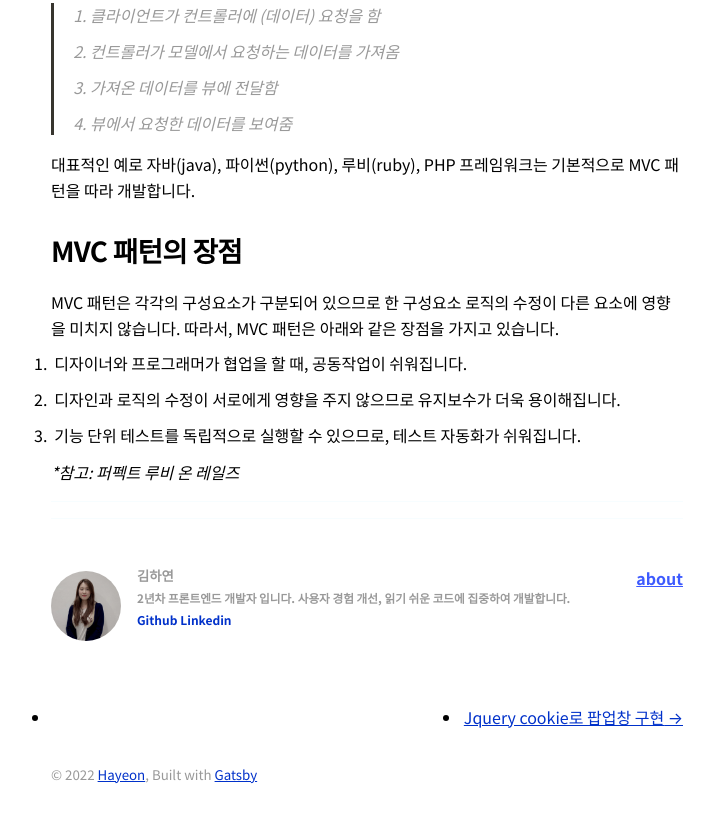
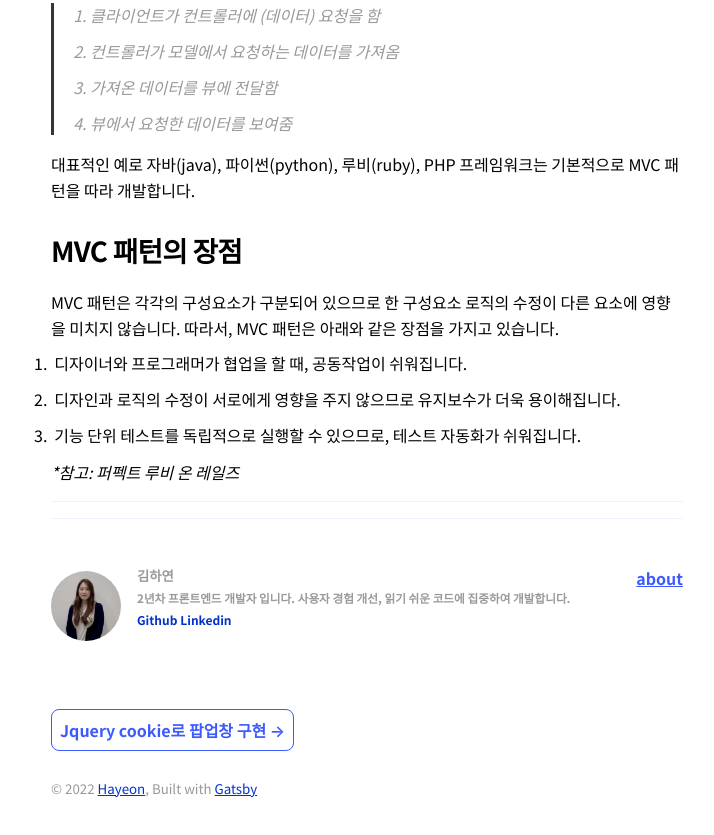
Before and after one commit to hayeon9826/hayeon-blog, a Gatsby site: page /210208-mvc-pattern/ in a window 1280 px wide. Shown: the part 1095-1930 px from the top of the page, without its empty margins (273-987 px from the left). Built offline with nearby package versions, Linux system fonts and the light colour scheme; Gatsby itself is replaced by a stand-in of ours; a small style sheet from the web is missing.

Commit message:
edit button layout, add seo

```diff
--- a/src/components/seo.js
+++ b/src/components/seo.js
@@ -19,7 +19,7 @@ const Seo = ({ description, lang, meta, title }) => {
             title
             description
             social {
-              twitter
+              linkedin
             }
           }
         }
--- a/src/style.css
+++ b/src/style.css
@@ -129,7 +129,7 @@ footer {
 }
 
 hr {
-  background: var(--color-light);
+  background: var(--category-active-border);
   height: 1px;
   border: 0;
 }
@@ -389,6 +389,7 @@ img {
 .bio {
   display: flex;
   margin-bottom: var(--spacing-10);
+  cursor: pointer;
 }
 
 .bio p {
@@ -469,6 +470,25 @@ button {
   border-radius: 0.5rem;
   padding: var(--spacing-2);
   border: none;
+  margin-top: var(--spacing-1);
+  margin-bottom: var(--spacing-1);
+}
+
+button.button-outline {
+  background-color: var(--bg-color);
+  border-radius: 0.5rem;
+  padding: var(--spacing-2);
+  border: 1px solid var(--color-primary);
+  color: var(--color-primary);
+  margin-top: var(--spacing-1);
+  margin-bottom: var(--spacing-1);
+}
+
+button.button-outline a {
+  text-decoration: none !important;
+  font-weight: var(--fontWeight-semibold);
+  font-size: var(--fontSize-1);
+  color: var(--color-primary);
 }
 
 button a {
@@ -476,6 +496,10 @@ button a {
   font-weight: var(--fontWeight-semibold);
   font-size: var(--fontSize-1);
   color: white;
+}
+
+button a:hover {
+  color: var(--category-active-border);
 }
 
 img {
--- a/src/templates/blog-post.js
+++ b/src/templates/blog-post.js
@@ -1,10 +1,10 @@
-import * as React from "react"
-import { Link, graphql } from "gatsby"
+import * as React from 'react'
+import { Link, graphql } from 'gatsby'
 
-import Bio from "../components/bio"
-import Layout from "../components/layout"
-import Seo from "../components/seo"
-import CommentPage from "../components/comments"
+import Bio from '../components/bio'
+import Layout from '../components/layout'
+import Seo from '../components/seo'
+import CommentPage from '../components/comments'
 
 const BlogPostTemplate = ({ data, location }) => {
   const post = data.markdownRemark
@@ -14,37 +14,27 @@ const BlogPostTemplate = ({ data, location }) => {
   const disqusConfig = {
     url: data.site.siteMetadata?.siteUrl + location.pathname,
     identifier: post.id,
-    title: post.frontmatter.title
+    title: post.frontmatter.title,
   }
 
   return (
     <Layout location={location} title={siteTitle}>
-      <Seo
-        title={post.frontmatter.title}
-        description={post.frontmatter.description || post.excerpt}
-      />
-      <article
-        className="blog-post"
-        itemScope
-        itemType="http://schema.org/Article"
-      >
+      <Seo title={post.frontmatter.title} description={post.frontmatter.description || post.excerpt} />
+      <article className="blog-post" itemScope itemType="http://schema.org/Article">
         <header>
           <h1 itemProp="headline">{post.frontmatter.title}</h1>
           <p className="post-date">{post.frontmatter.date}</p>
         </header>
-        <section
-          dangerouslySetInnerHTML={{ __html: post.html }}
-          itemProp="articleBody"
-        />
+        <section dangerouslySetInnerHTML={{ __html: post.html }} itemProp="articleBody" />
         <hr />
-        <CommentPage disqusConfig={disqusConfig}/>
+        <CommentPage disqusConfig={disqusConfig} />
         <hr />
         <footer>
           <Bio />
         </footer>
       </article>
       <nav className="blog-post-nav">
-        <ul
+        <div
           style={{
             display: `flex`,
             flexWrap: `wrap`,
@@ -53,21 +43,22 @@ const BlogPostTemplate = ({ data, location }) => {
             padding: 0,
           }}
         >
-          <li>
-            {previous && (
+          {previous && (
+            <button className="button-outline">
               <Link to={previous.fields.slug} rel="prev">
                 ← {previous.frontmatter.title}
               </Link>
-            )}
-          </li>
-          <li>
-            {next && (
+            </button>
+          )}
+
+          {next && (
+            <button className="button-outline">
               <Link to={next.fields.slug} rel="next">
                 {next.frontmatter.title} →
               </Link>
-            )}
-          </li>
-        </ul>
+            </button>
+          )}
+        </div>
       </nav>
     </Layout>
   )
@@ -76,11 +67,7 @@ const BlogPostTemplate = ({ data, location }) => {
 export default BlogPostTemplate
 
 export const pageQuery = graphql`
-  query BlogPostBySlug(
-    $id: String!
-    $previousPostId: String
-    $nextPostId: String
-  ) {
+  query BlogPostBySlug($id: String!, $previousPostId: String, $nextPostId: String) {
     site {
       siteMetadata {
         title
```
Also changed, not shown: README.md.
